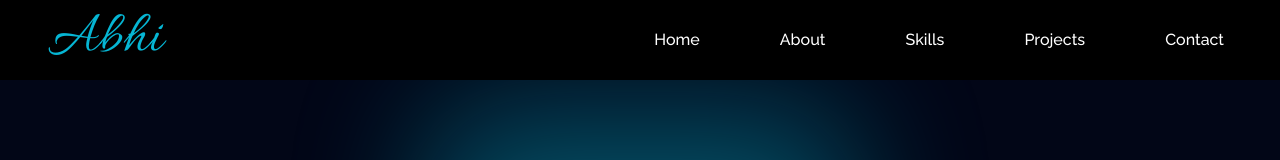
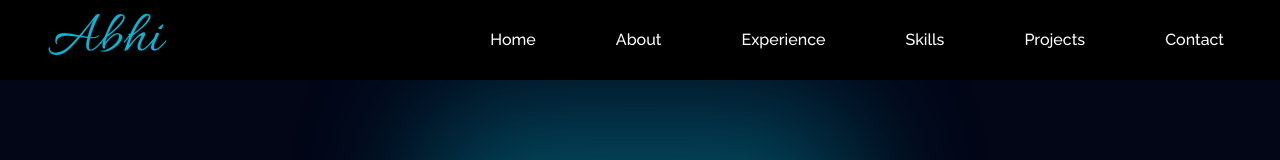
Before and after one commit to Abhisheksah09/Portfolio, a React (Create React App) app: page / in a window 1280 px wide. Shown: the top 160 px of the page. Built offline with nearby package versions, Linux system fonts and the light colour scheme; the HTML template or start-up script is replaced by a standard one.

Commit message:
final commit

```diff
--- a/src/components/Contact.js
+++ b/src/components/Contact.js
@@ -31,7 +31,7 @@
         <p className="py-4 md:py-6 text-gray-300">Let's Work Together</p>
       </div>
 
-      <div className="container mx-auto px-4 md:px-6 lg:px-20">
+      <div className="container mx-auto px-4 md:px-6 text-center lg:px-20">
         <section className="mb-32">
           <div className="flex flex-wrap">
             <div className="mb-12 w-full md:w-1/2 lg:w-5/12 lg:px-6">
--- a/src/components/NavBar.js
+++ b/src/components/NavBar.js
@@ -15,7 +15,14 @@
     }
   };
 
-  const navSection = ["home", "about", "skills", "projects", "contact"];
+  const navSection = [
+    "home",
+    "about",
+    "experience",
+    "skills",
+    "projects",
+    "contact",
+  ];
 
   return (
     <div className="w-full fixed top-0 z-50">
```
